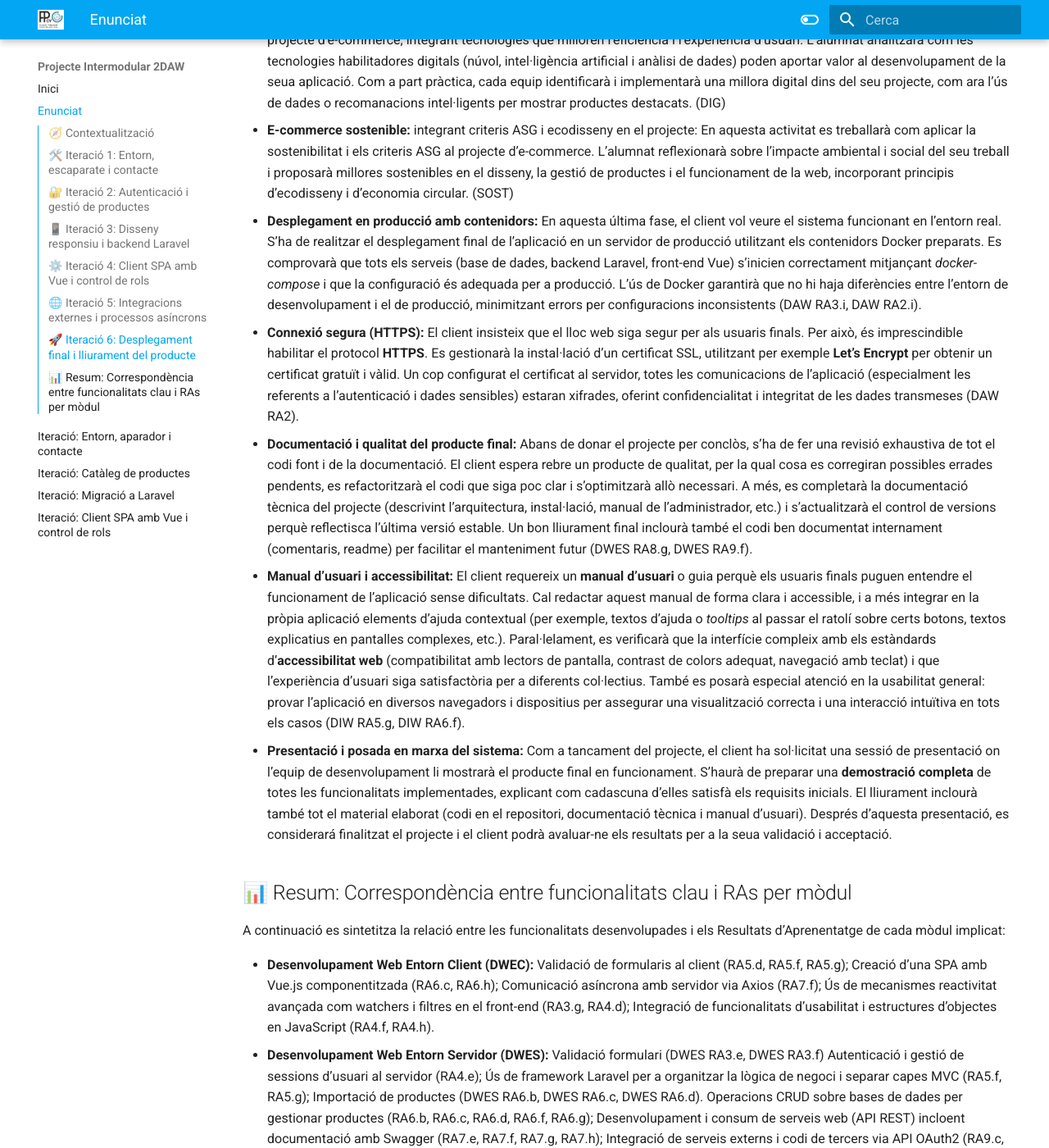
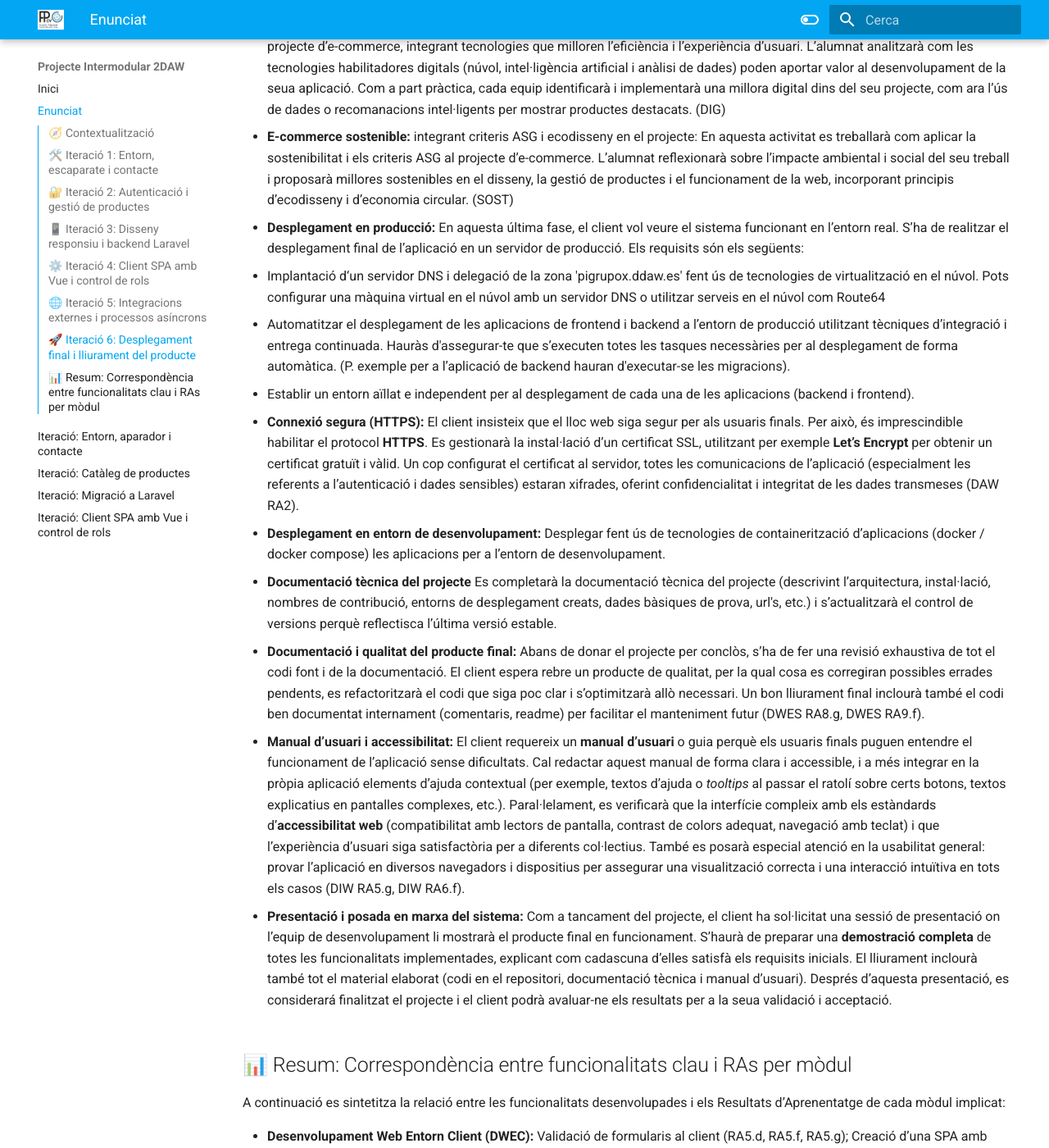
Before and after one commit to cipfpbatoi/pi2daw2526, an MkDocs documentation site: the page built from docs/projecte.md, in a window 1280 px wide and 1400 px high, scrolled down 4970 px. Shown: the whole window at 82% size. Built offline with MkDocs 1.6.1 and Material for MkDocs 9.7.7, drawn with Linux system fonts in a browser that asks for light colours; some of the changed text lies outside the part shown.

Commit message:
Update projecte.md

```diff
--- a/docs/projecte.md
+++ b/docs/projecte.md
@@ -66,14 +66,28 @@ En aquesta fase, a més de les integracions externes i la dockerització, l’eq
 **Requisits del client:**
 
 - **Presentació estètica, consistència i accessibilitat professional:** Ús d’estils uniformes mitjançant CSS (variables, grid/flexbox, fulls d’estil organitzats), compliment de les bones pràctiques d’accessibilitat (contrast adequat, etiquetes alt, formularis accessibles). Cura del disseny final amb imatges optimitzades, coherència visual entre pàgines, equilibri entre text i imatge, i una presentació atractiva del catàleg i de la informació del producte. (DIW)
+
 - **Digitalitzant la tenda:** tecnologies intel·ligents:
 En aquesta activitat es treballaran els principis de la digitalització aplicats al projecte d’e-commerce, integrant tecnologies que milloren l’eficiència i l’experiència d’usuari. L’alumnat analitzarà com les tecnologies habilitadores digitals (núvol, intel·ligència artificial i anàlisi de dades) poden aportar valor al desenvolupament de la seua aplicació. Com a part pràctica, cada equip identificarà i implementarà una millora digital dins del seu projecte, com ara l’ús de dades o recomanacions intel·ligents per mostrar productes destacats. (DIG)
+
 - **E-commerce sostenible:** integrant criteris ASG i ecodisseny en el projecte:
 En aquesta activitat es treballarà com aplicar la sostenibilitat i els criteris ASG al projecte d’e-commerce. L’alumnat reflexionarà sobre l’impacte ambiental i social del seu treball i proposarà millores sostenibles en el disseny, la gestió de productes i el funcionament de la web, incorporant principis d’ecodisseny i d’economia circular. (SOST)
-- **Desplegament en producció amb contenidors:** En aquesta última fase, el client vol veure el sistema funcionant en l’entorn real. S’ha de realitzar el desplegament final de l’aplicació en un servidor de producció utilitzant els contenidors Docker preparats. Es comprovarà que tots els serveis (base de dades, backend Laravel, front-end Vue) s’inicien correctament mitjançant *docker-compose* i que la configuració és adequada per a producció. L’ús de Docker garantirà que no hi haja diferències entre l’entorn de desenvolupament i el de producció, minimitzant errors per configuracions inconsistents (DAW RA3.i, DAW RA2.i).
+
+- **Desplegament en producció:** En aquesta última fase, el client vol veure el sistema funcionant en l’entorn real. S’ha de realitzar el desplegament final de l’aplicació en un servidor de producció. Els requisits són els següents:
+- Implantació d‘un servidor DNS i delegació de la zona 'pigrupox.ddaw.es' fent ús de tecnologies de virtualització en el núvol. Pots configurar una màquina virtual en el núvol amb un servidor DNS o utilitzar serveis en el núvol com Route64
+- Automatitzar el desplegament de les aplicacions de frontend i backend a l’entorn de producció utilitzant tècniques d’integració i entrega continuada. Hauràs d'assegurar-te que s’executen totes les tasques necessàries per al desplegament de forma automàtica. (P. exemple per a l’aplicació de backend hauran d'executar-se les migracions).
+- Establir un entorn aïllat e independent per al desplegament de cada una de les aplicacions (backend i frontend).
+
 - **Connexió segura (HTTPS):** El client insisteix que el lloc web siga segur per als usuaris finals. Per això, és imprescindible habilitar el protocol **HTTPS**. Es gestionarà la instal·lació d’un certificat SSL, utilitzant per exemple **Let’s Encrypt** per obtenir un certificat gratuït i vàlid. Un cop configurat el certificat al servidor, totes les comunicacions de l’aplicació (especialment les referents a l’autenticació i dades sensibles) estaran xifrades, oferint confidencialitat i integritat de les dades transmeses (DAW RA2).
-- **Documentació i qualitat del producte final:** Abans de donar el projecte per conclòs, s’ha de fer una revisió exhaustiva de tot el codi font i de la documentació. El client espera rebre un producte de qualitat, per la qual cosa es corregiran possibles errades pendents, es refactoritzarà el codi que siga poc clar i s’optimitzarà allò necessari. A més, es completarà la documentació tècnica del projecte (descrivint l’arquitectura, instal·lació, manual de l’administrador, etc.) i s’actualitzarà el control de versions perquè reflectisca l’última versió estable. Un bon lliurament final inclourà també el codi ben documentat internament (comentaris, readme) per facilitar el manteniment futur (DWES RA8.g, DWES RA9.f).
+
+- **Desplegament en entorn de desenvolupament:**  Desplegar fent ús de tecnologies de containerització d’aplicacions (docker / docker compose) les aplicacions per a l’entorn de desenvolupament.
+
+- **Documentació tècnica del projecte** Es completarà la documentació tècnica del projecte (descrivint l’arquitectura, instal·lació, nombres de contribució, entorns de desplegament creats, dades bàsiques de prova, url's, etc.) i s’actualitzarà el control de versions perquè reflectisca l’última versió estable.
+
+- **Documentació i qualitat del producte final:** Abans de donar el projecte per conclòs, s’ha de fer una revisió exhaustiva de tot el codi font i de la documentació. El client espera rebre un producte de qualitat, per la qual cosa es corregiran possibles errades pendents, es refactoritzarà el codi que siga poc clar i s’optimitzarà allò necessari. Un bon lliurament final inclourà també el codi ben documentat internament (comentaris, readme) per facilitar el manteniment futur  (DWES RA8.g, DWES RA9.f).
+
 - **Manual d’usuari i accessibilitat:** El client requereix un **manual d’usuari** o guia perquè els usuaris finals puguen entendre el funcionament de l’aplicació sense dificultats. Cal redactar aquest manual de forma clara i accessible, i a més integrar en la pròpia aplicació elements d’ajuda contextual (per exemple, textos d’ajuda o *tooltips* al passar el ratolí sobre certs botons, textos explicatius en pantalles complexes, etc.). Paral·lelament, es verificarà que la interfície compleix amb els estàndards d’**accessibilitat web** (compatibilitat amb lectors de pantalla, contrast de colors adequat, navegació amb teclat) i que l’experiència d’usuari siga satisfactòria per a diferents col·lectius. També es posarà especial atenció en la usabilitat general: provar l’aplicació en diversos navegadors i dispositius per assegurar una visualització correcta i una interacció intuïtiva en tots els casos (DIW RA5.g, DIW RA6.f).
+
 - **Presentació i posada en marxa del sistema:** Com a tancament del projecte, el client ha sol·licitat una sessió de presentació on l’equip de desenvolupament li mostrarà el producte final en funcionament. S’haurà de preparar una **demostració completa** de totes les funcionalitats implementades, explicant com cadascuna d’elles satisfà els requisits inicials. El lliurament inclourà també tot el material elaborat (codi en el repositori, documentació tècnica i manual d’usuari). Després d’aquesta presentació, es considerará finalitzat el projecte i el client podrà avaluar-ne els resultats per a la seua validació i acceptació.
 
 ## 📊 Resum: Correspondència entre funcionalitats clau i RAs per mòdul
@@ -83,5 +97,5 @@ A continuació es sintetitza la relació entre les funcionalitats desenvolupades
 - **Desenvolupament Web Entorn Client (DWEC):** Validació de formularis al client (RA5.d, RA5.f, RA5.g); Creació d’una SPA amb Vue.js componentitzada (RA6.c, RA6.h); Comunicació asíncrona amb servidor via Axios (RA7.f); Ús de mecanismes reactivitat avançada com watchers i filtres en el front-end (RA3.g, RA4.d); Integració de funcionalitats d’usabilitat i estructures d’objectes en JavaScript (RA4.f, RA4.h).
 - **Desenvolupament Web Entorn Servidor (DWES):** Validació formulari (DWES RA3.e, DWES RA3.f) Autenticació i gestió de sessions d’usuari al servidor (RA4.e); Ús de framework Laravel per a organitzar la lògica de negoci i separar capes MVC (RA5.f, RA5.g); Importació de productes (DWES RA6.b, DWES RA6.c, DWES RA6.d). Operacions CRUD sobre bases de dades  per gestionar productes (RA6.b, RA6.c, RA6.d, RA6.f, RA6.g); Desenvolupament i consum de serveis web (API REST) incloent documentació amb Swagger (RA7.e, RA7.f, RA7.g, RA7.h); Integració de serveis externs i codi de tercers via API OAuth2 (RA9.c, RA9.f); Execució de tasques en segon pla amb cues i ús avançat del framework per a funcionalitats asíncrones (RA8.g, RA9.e). També s’ha prestat atenció a la qualitat mitjançant proves i documentació del codi (RA6.g, RA9.h).
 - **Disseny d’Interfícies Web (DIW):** Maquetació estàtica inicial seguint criteris de disseny web (RA1.b, RA1.f); Aplicació d’estils CSS globals i personalitzats per mantindre una aparença homogènia (RA2.c, RA2.d, RA2.e, RA2.g); Adaptació de la interfície a dissenys responsius per a múltiples dispositius (RA5.e, RA5.g); Verificació de l’accessibilitat i usabilitat de la web en diferents navegadors i tecnologies, especialment en el lliurament final (RA6.f, RA5.g); Incorporació d’ajudes a l’usuari i millores en l’experiència d’ús seguint pautes d’usabilitat (RA6.c).
-- **Implantació d’Aplicacions Web (DAW):** Configuració de l’entorn servidor i desplegament inicial en hosting compartit (RA2.e, RA2.i, RA2.j); Administració d’un servei de transferència de fitxers per actualitzacions i backups (RA4.g, RA4.h); Contenidorització de l’aplicació amb Docker per a garantir desplegaments consistents (RA2.i, RA3.i); Implementació de la integració contínua i pràctiques DevOps bàsiques per automatitzar tests i desplegaments (RA6.h); Instal·lació de certificats i configuració de HTTPS per a un funcionament segur en producció (RA2).
+- **Desplegament d’Aplicacions Web (DAW):** Configuració de l’entorn servidor i desplegament inicial en hosting compartit (RA2.e, RA2.i, RA2.j); Administració d’un servei de transferència de fitxers per actualitzacions i backups (RA4.g, RA4.h); Contenidorització de l’aplicació amb Docker per a garantir desplegaments consistents (RA2.i, RA3.i); Implementació de la integració contínua i pràctiques DevOps bàsiques per automatitzar tests i desplegaments (RA6.h); Instal·lació de certificats i configuració de HTTPS per a un funcionament segur en producció (RA2).
 - **Itinerari Personalitzat per la Empleabilitat (IPE2):** Planificació i inici del projecte considerant l’anàlisi del context i les necessitats del client(RA2.b, RA2.d, RA2.f, RA4.g);  Identificació de les obligacions en prevenció de riscos laborals i incorporació d’un pla de seguretat per a l’equip de desenvolupament (RA1.IPE1);  Gestió bàsica de recursos i temps emprats en cada fase del projecte; Preparació d’una presentació eficient del producte final al client com a part del lliurament professional del projecte.(RA2.a, RA2.c) (Les competències d’IPE s’han integrat de forma transversal en la planificació i execució de les diferents fases del projecte.)
```
